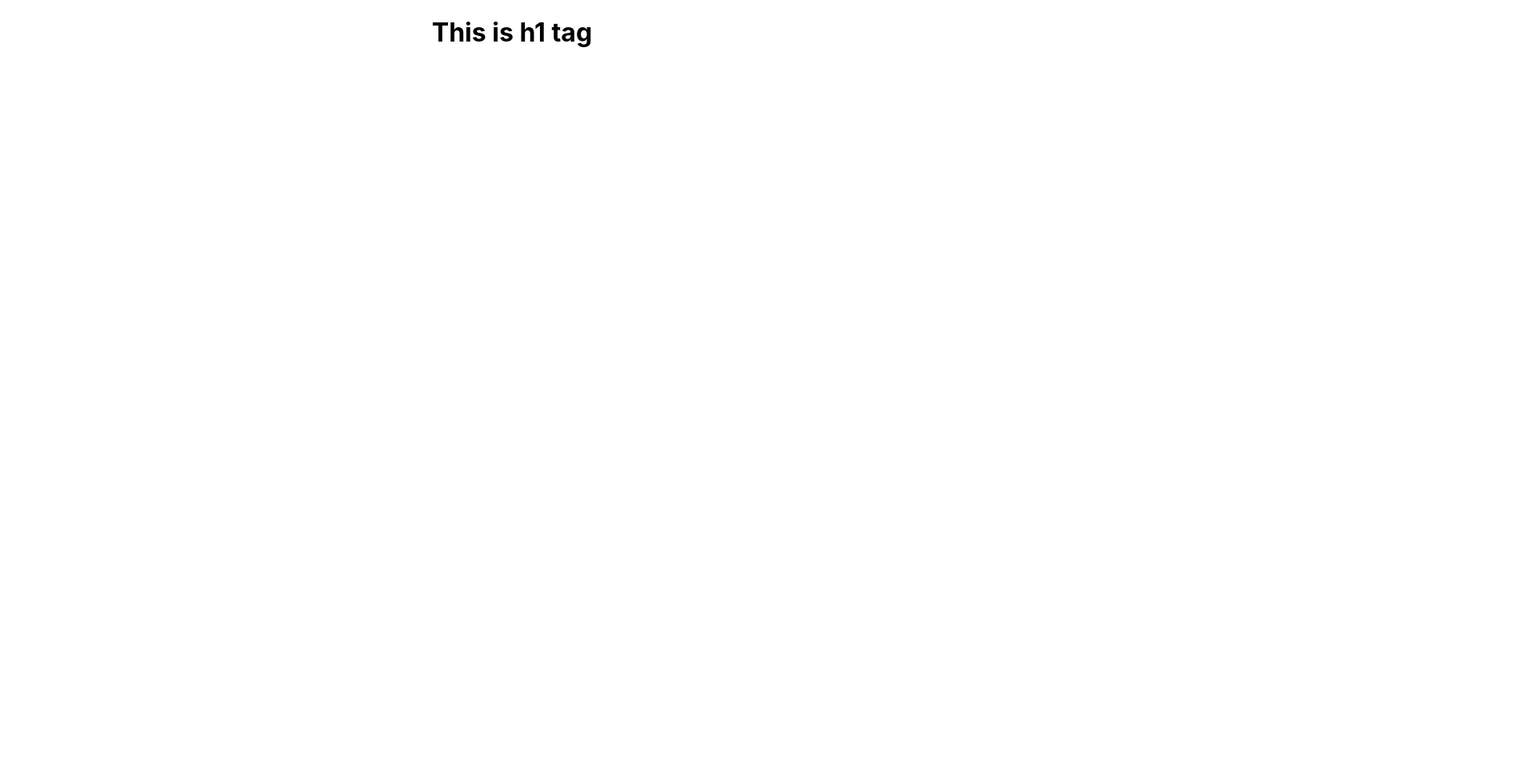
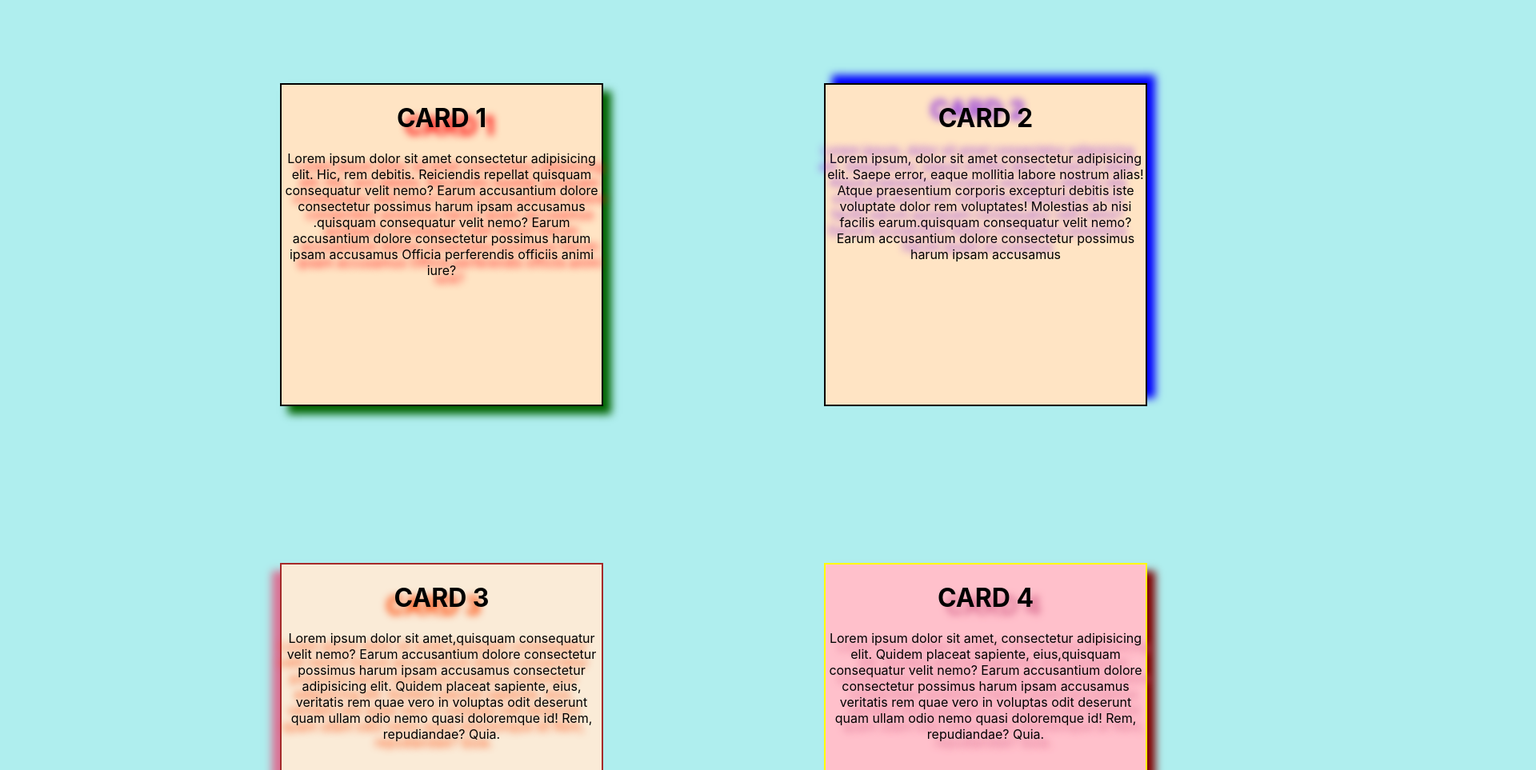
Before and after one commit to musaddiqshaheer/AllProject, a React (Create React App) app: page / in a window 1280 px wide. Shown: the part 117-1080 px from the top of the page at 80% size, 1920 px wide, since content can reach past the window. Before the commit the page ends 800 px from the top, so only its background shows below. Built offline with nearby package versions, Linux system fonts and the light colour scheme.

Commit message:
change use

```diff
--- a/src/App.css
+++ b/src/App.css
@@ -36,3 +36,59 @@
     transform: rotate(360deg);
   }
 }
+.main{
+  height : 2000px;
+  width : 2000px;
+  position: relative;
+  background-color:paleturquoise;
+}
+
+.div1{
+  background-color: bisque;
+  width: 400px;
+  height: 400px;
+  border: 2px solid black;
+  float: right;
+  position: absolute;
+  top : 200px;
+  left : 350px;
+
+  text-shadow: 10PX 10PX 10PX red;
+  box-shadow: 10px 10px 10px darkgreen;
+}
+.div2{
+  background-color: bisque;
+  width: 400px;
+  height: 400px;
+  border: 2px solid black;
+  float: right;
+  position: absolute;
+  top : 200px;
+  left : 1030px;
+  box-shadow: 10px -10px 10px blue;
+  text-shadow: -10PX -10PX 10PX blueviolet;
+}
+.div3{
+  background-color:antiquewhite;
+  width: 400px;
+  height: 400px;
+  border: 2px solid brown;
+  float: right;
+  position: absolute;
+  top :800px ;
+  left : 350px;
+text-shadow: -10PX 10PX 10PX orangered;
+  box-shadow: -10px 10px 10px palevioletred;
+
+}.div4{
+  background-color:pink;
+  width: 400px;
+  height: 400px;
+  border: 2px solid yellow;
+  float: right;
+  position: absolute;
+  top : 800px;
+  left : 1030px;
+  text-shadow: 10PX 10PX 10PX palevioletred;
+  box-shadow: 10px 10px 10px maroon ;
+}
--- a/src/App.js
+++ b/src/App.js
@@ -1,14 +1,15 @@
 // import logo from './logo.svg';
 import './App.css';
 import { Home } from './component4/Home';
+import { First } from './components2/First';
 import { TodoCompo } from './TodoCompo';
 
 function App() {
   return (
     <div className="App">
-      <TodoCompo />
-      <Home/>
-      <h1>This is h1 tag</h1>
+      {/* <TodoCompo /> */}
+      <First/>
+
     </div>
   );
 }
--- /dev/null
+++ b/src/components2/First.jsx
@@ -0,0 +1,51 @@
+import React from "react";
+
+export const First = () => {
+  return (
+    <div class="main">
+      <h1>pathan project 1</h1>
+      <div class="div1">
+        <h1>CARD 1</h1>
+        <p>
+          Lorem ipsum dolor sit amet consectetur adipisicing elit. Hic, rem
+          debitis. Reiciendis repellat quisquam consequatur velit nemo? Earum
+          accusantium dolore consectetur possimus harum ipsam accusamus
+          .quisquam consequatur velit nemo? Earum accusantium dolore consectetur
+          possimus harum ipsam accusamus Officia perferendis officiis animi
+          iure?
+        </p>
+      </div>
+      <div class="div2">
+        {" "}
+        <h1>CARD 2</h1>
+        <p>
+          Lorem ipsum, dolor sit amet consectetur adipisicing elit. Saepe error,
+          eaque mollitia labore nostrum alias! Atque praesentium corporis
+          excepturi debitis iste voluptate dolor rem voluptates! Molestias ab
+          nisi facilis earum.quisquam consequatur velit nemo? Earum accusantium
+          dolore consectetur possimus harum ipsam accusamus{" "}
+        </p>
+      </div>
+      <div class="div3">
+        <h1>CARD 3</h1>
+        <p>
+          Lorem ipsum dolor sit amet,quisquam consequatur velit nemo? Earum
+          accusantium dolore consectetur possimus harum ipsam accusamus
+          consectetur adipisicing elit. Quidem placeat sapiente, eius, veritatis
+          rem quae vero in voluptas odit deserunt quam ullam odio nemo quasi
+          doloremque id! Rem, repudiandae? Quia.
+        </p>
+      </div>
+      <div class="div4">
+        <h1>CARD 4</h1>
+        <p>
+          Lorem ipsum dolor sit amet, consectetur adipisicing elit. Quidem
+          placeat sapiente, eius,quisquam consequatur velit nemo? Earum
+          accusantium dolore consectetur possimus harum ipsam accusamus
+          veritatis rem quae vero in voluptas odit deserunt quam ullam odio nemo
+          quasi doloremque id! Rem, repudiandae? Quia.
+        </p>
+      </div>
+    </div>
+  );
+};
```
Also changed, not shown: src/components2/Index.jsx (deleted, +0 -9 lines).
